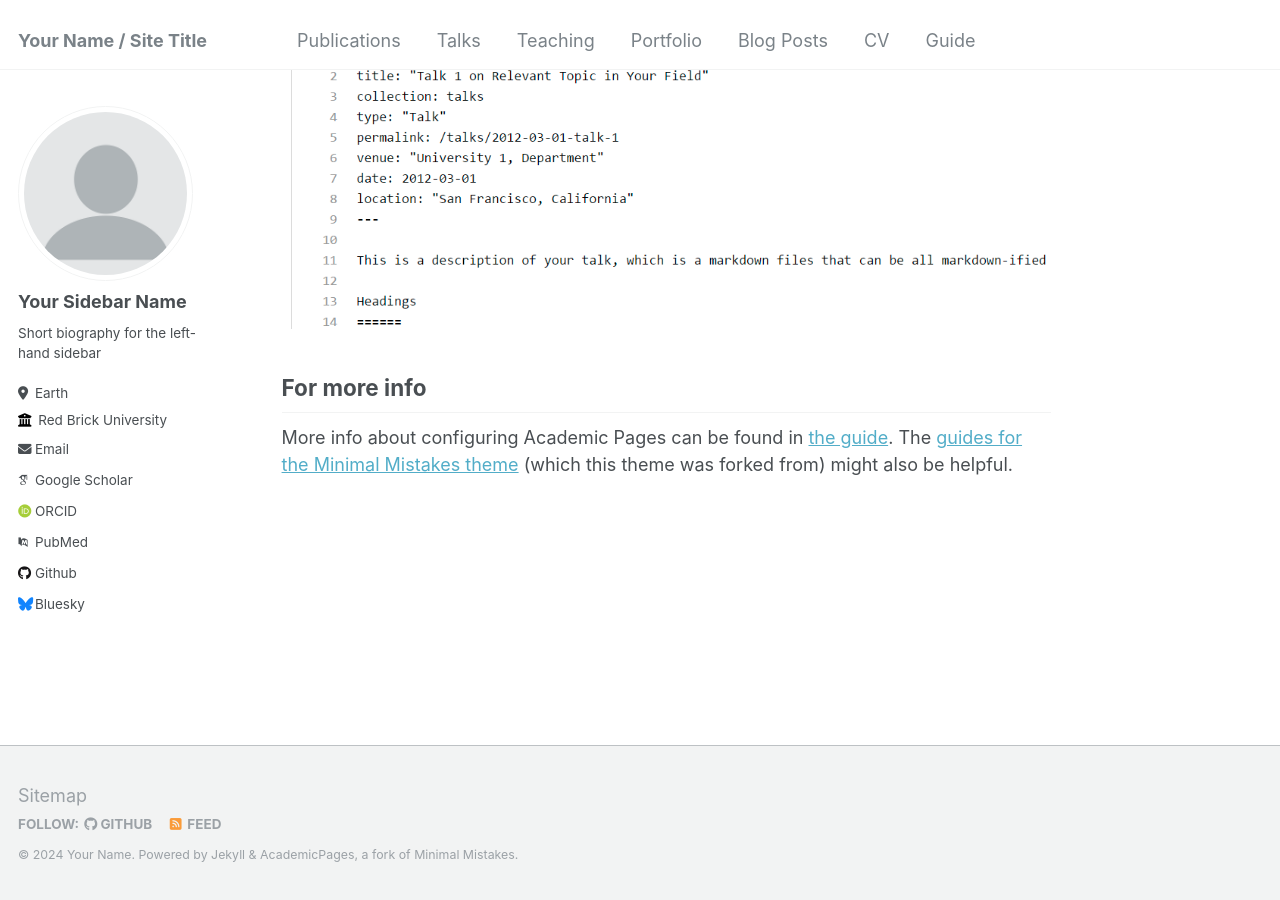
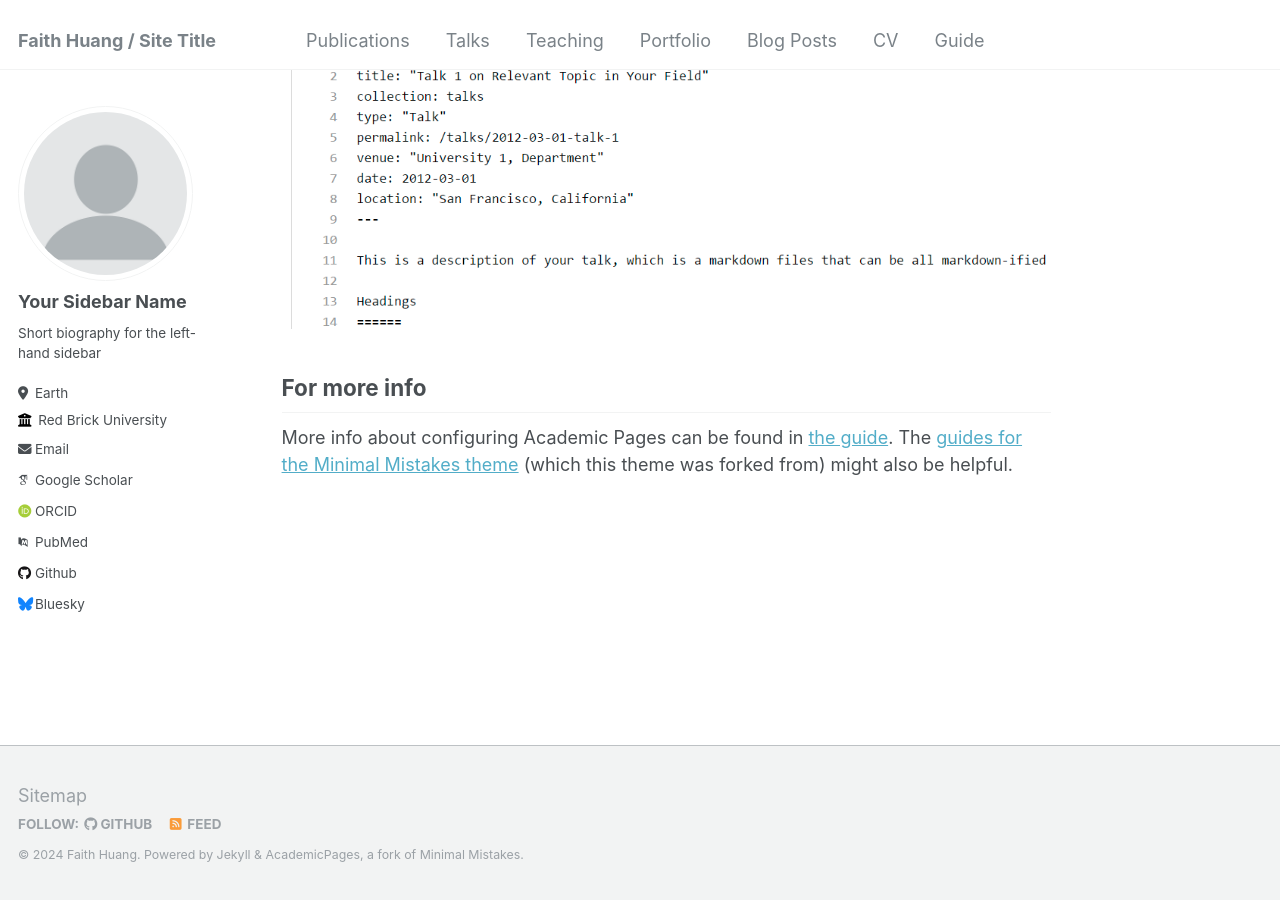
Before and after one commit to faithyhuang/faithyhuang.github.io, a Jekyll site: the page built from _pages/about.md, in a window 1280 px wide and 900 px high, scrolled down 2660 px. Built offline with Jekyll 4.4.1, drawn with Linux system fonts in a browser that asks for light colours; some web fonts are replaced.

Commit message:
Update _config.yml

```diff
--- a/_config.yml
+++ b/_config.yml
@@ -8,9 +8,9 @@
 
 # Basic Site Settings
 locale                   : "en-US"
-title                    : "Your Name / Site Title"
+title                    : "Faith Huang / Site Title"
 title_separator          : "-"
-name                     : &name "Your Name"
+name                     : &name "Faith Huang"
 description              : &description "personal description"
 url                      : https://faithyhuang.github.io # the base hostname & protocol for your site e.g. "https://mmistakes.github.io"
 baseurl                  : "" # the subpath of your site, e.g. "/blog"
```
